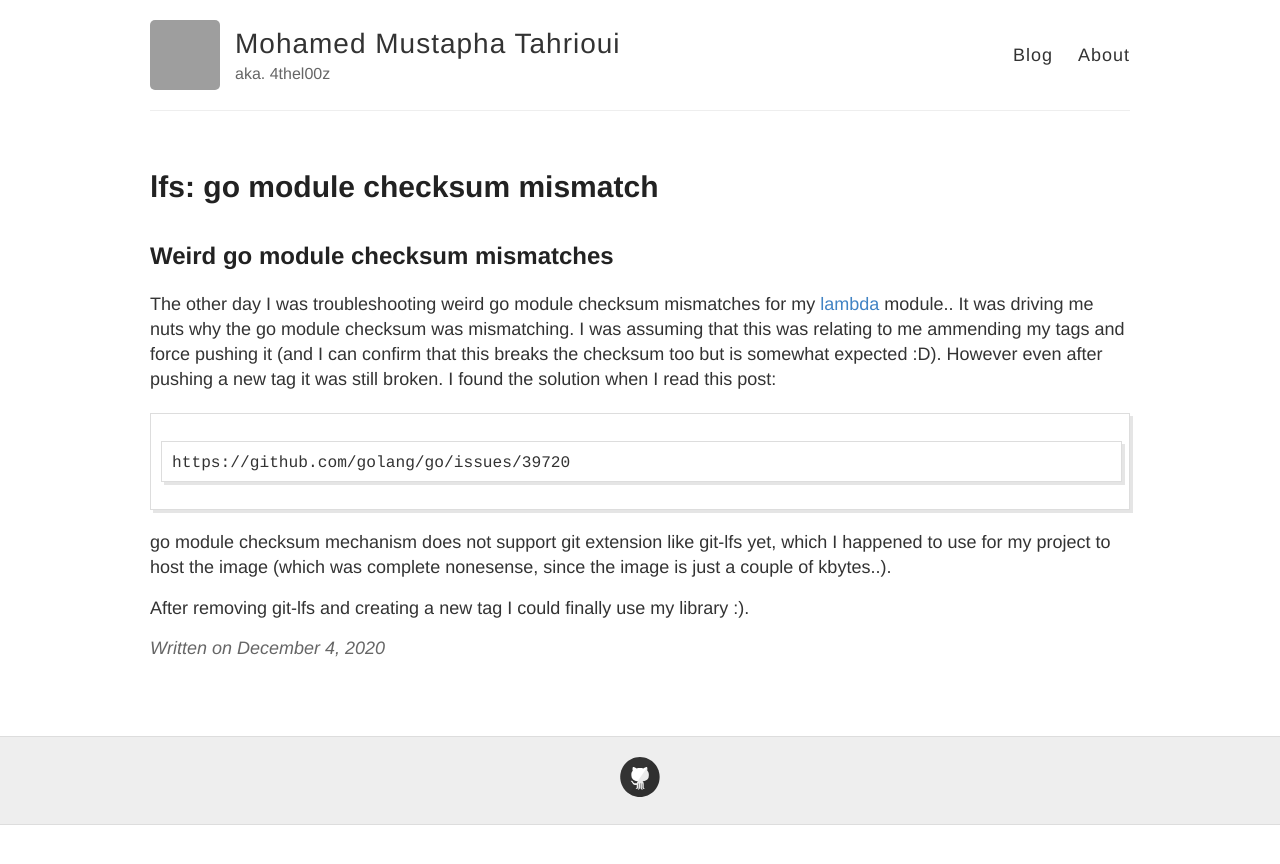
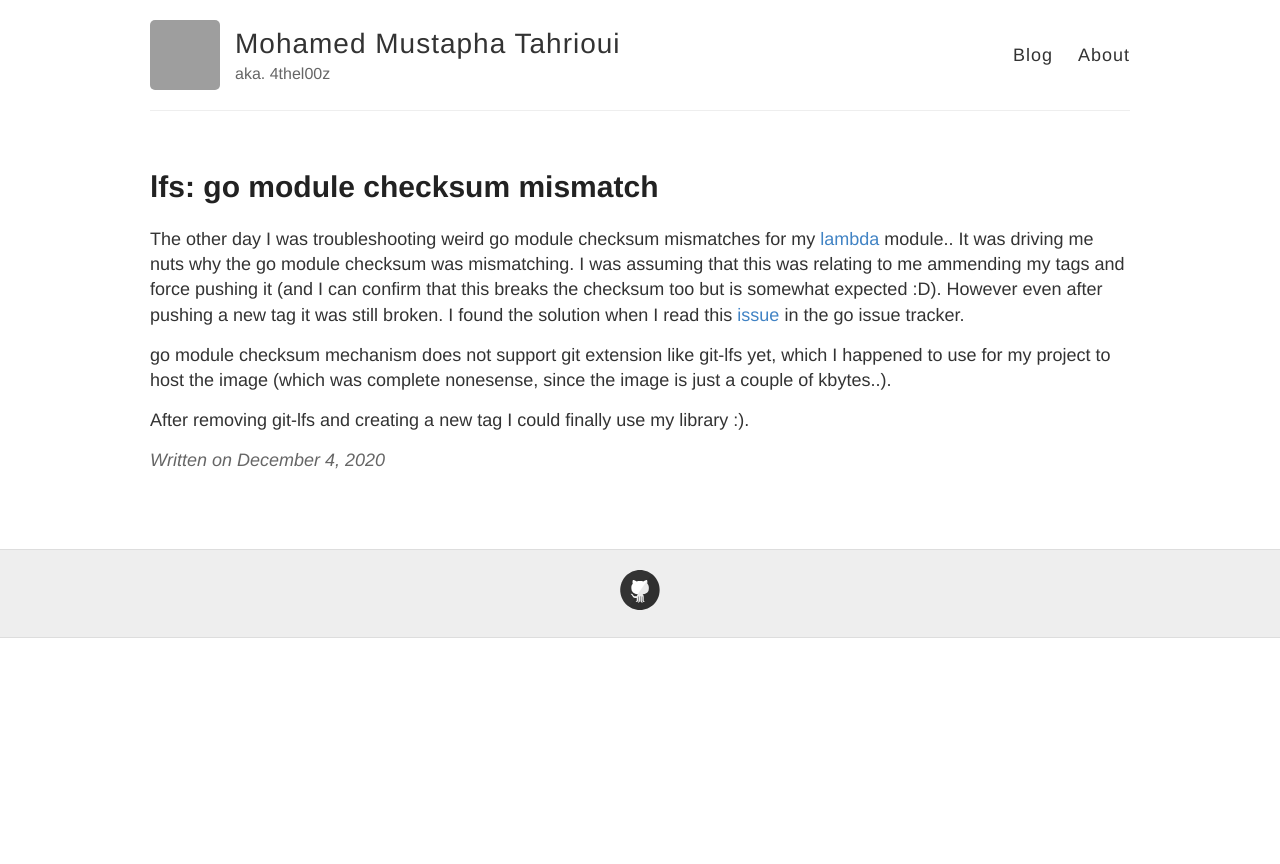
Before and after one commit to 4thel00z/4thel00z.github.io, a Jekyll site: the page built from _posts/2020-12-04-go-mod-checksum.md, in a window 1280 px wide. Shown: the top 864 px of the page. Built offline with Jekyll 4.4.1, drawn with Linux system fonts in a browser that asks for light colours; comment, search, counter and statistics services are not loaded; grey boxes are pictures that could not be loaded.

Commit message:
[master] Fix formatting

````diff
--- a/_posts/2020-12-04-go-mod-checksum.md
+++ b/_posts/2020-12-04-go-mod-checksum.md
@@ -6,17 +6,11 @@ categories:
 comments: false
 ---
 
-## Weird go module checksum mismatches
-
 The other day I was troubleshooting weird go module checksum mismatches for my [lambda](https://github.com/4thel00z/lambda) module..
 It was driving me nuts why the go module checksum was mismatching.
 I was assuming that this was relating to me ammending my tags and force pushing it (and I can confirm that this breaks the checksum too but is somewhat expected :D).
 However even after pushing a new tag it was still broken.
-I found the solution when I read this post:
-
-```
-https://github.com/golang/go/issues/39720
-```
+I found the solution when I read this [issue](https://github.com/golang/go/issues/39720) in the go issue tracker.
 
 go module checksum mechanism does not support git extension like git-lfs yet, which I happened to use for my project to host the image (which was complete nonesense, since the image is just a couple of kbytes..).
 
````
